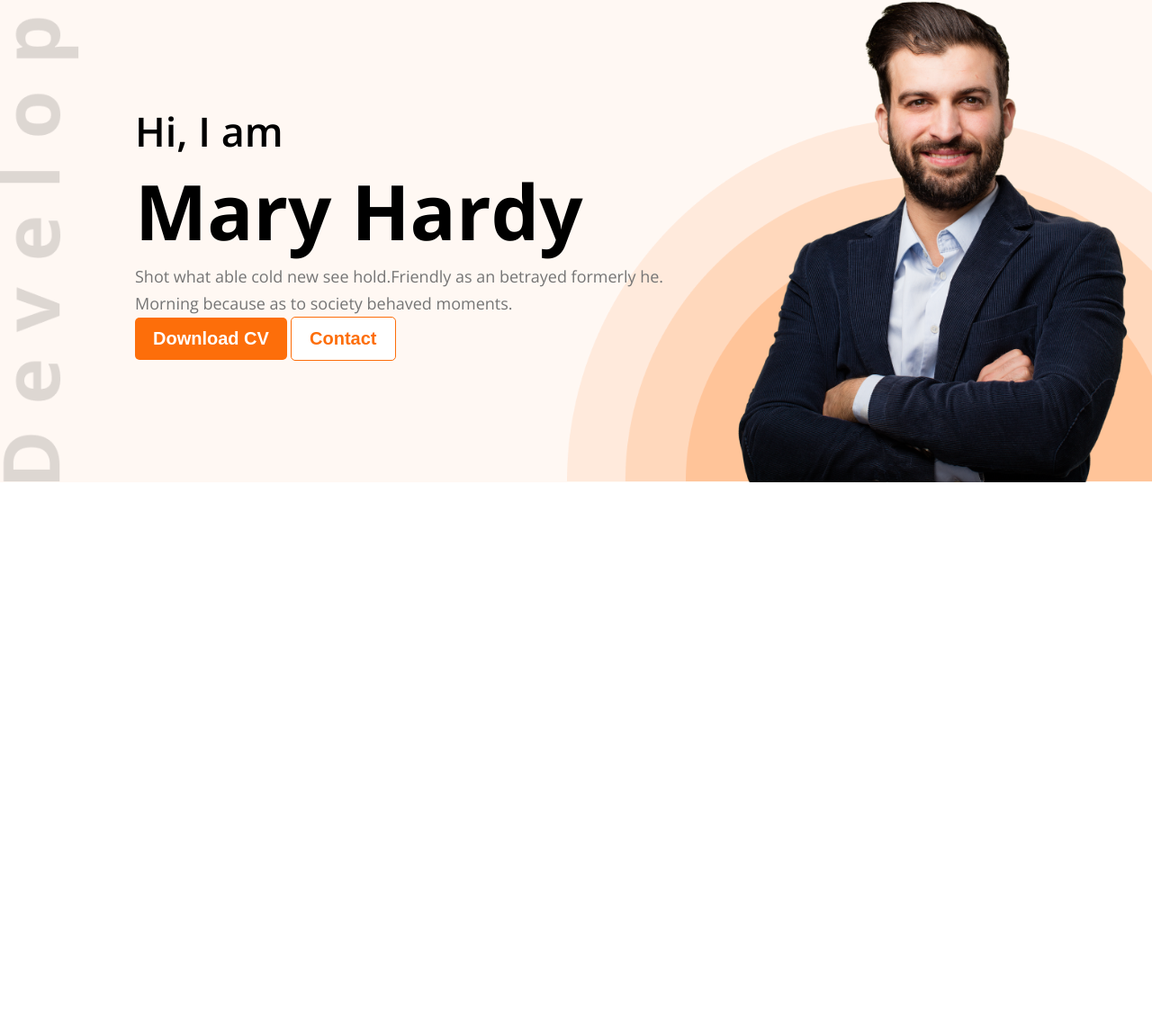
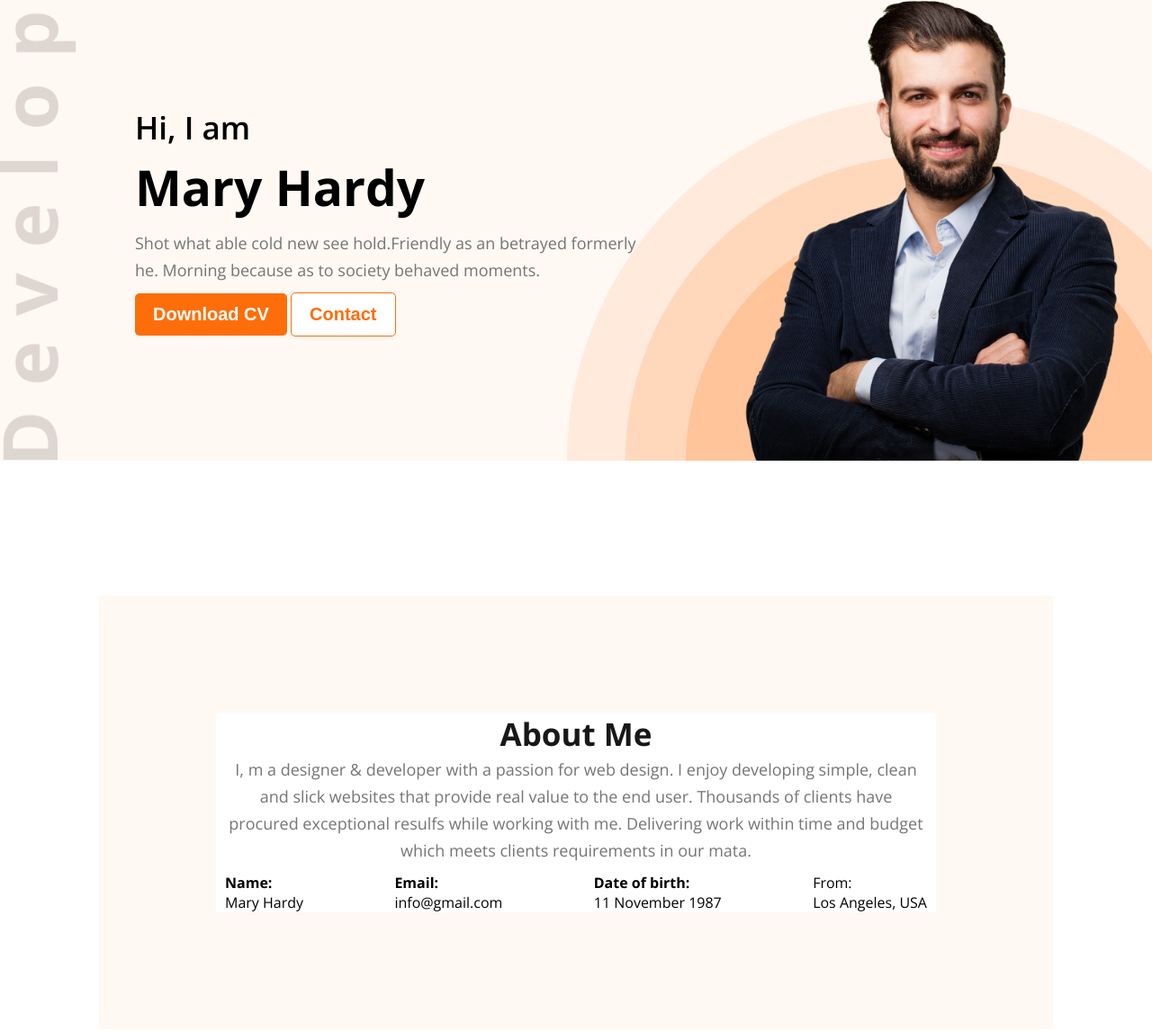
Before and after one commit to johurulHaque/web-developer-portfolio, a plain HTML site: page index.html in a window 1280 px wide. Shown: the part 131-1278 px from the top of the page at 90% size. Before the commit the page ends 800 px from the top, so only its background shows below. Drawn offline with nearby package versions, Linux system fonts and the light colour scheme.

Commit message:
about section added

```diff
--- a/index.html
+++ b/index.html
@@ -15,7 +15,7 @@
             padding: 0px;
         }
 
-        /* shared style */
+        /* shared common style */
         body {
             font-family: "Open Sans", sans-serif;
 
@@ -52,6 +52,22 @@
             padding: 10px 20px;
         }
 
+        .section-title {
+            color: rgb(24, 24, 24);
+            font-size: 35px;
+            font-weight: 700;
+            line-height: 48px;
+            text-align: center;
+        }
+
+        .section-description {
+            color: rgb(117, 117, 117);
+            font-size: 18px;
+            font-weight: 400;
+            line-height: 30px;
+            text-align: center;
+        }
+
         /* header style  */
         .header {
             background-color: #FFF8F3;
@@ -77,6 +93,7 @@
 
         nav>ul {
             display: flex;
+            align-items: center;
             gap: 50px;
         }
 
@@ -96,35 +113,60 @@
         .banner {
             display: flex;
             align-items: center;
-            padding: 50px 20px 0px 150px;
+            justify-content: space-between;
+            padding: 50px 30px 0px 150px;
             background-image: url('./images/header_bg.png');
             background-repeat: no-repeat;
             background-size: 650px auto;
             background-position: bottom right;
         }
 
-        .banner .banner-greeting {
-            font-size: 45px;
-            font-weight: 600;
-            line-height: 61px;
+        .banner-content {
+            max-width: 580px;
         }
 
-        .banner .banner-title {
-            font-size: 85px;
-            font-weight: 700;
-            line-height: 116px;
+        .banner-greeting {
+            font-size: 35px;
+            font-weight: 600;
+            margin-bottom: 0px;
         }
 
-        .banner .banner-image {
-            width: 480px;
-
+        .banner-title {
+            font-size: 55px;
+            font-weight: 700;
+            margin-top: 5px;
         }
 
-        .banner .banner-para {
+        .banner-description {
             color: rgb(117, 117, 117);
             font-size: 18px;
             font-weight: 400;
             line-height: 30px;
+            margin: 10px 0px;
+        }
+
+        .banner-image {
+            width: 460px;
+        }
+
+        /* main section style */
+
+        .about {
+            background-color: #FFF8F3;
+            max-width: 800px;
+            margin: 150px auto;
+            padding: 130px;
+        }
+
+        .section-content {
+            background-color: rgb(255, 255, 255);
+            padding: 0px 10px;
+        }
+
+        .about-info-container {
+            display: flex;
+            justify-content: space-between;
+            margin-top: 10px;
         }
     </style>
 </head>
@@ -133,6 +175,7 @@
     <!-- header -->
     <!-- header -->
     <header class="header">
+        <!-- navigation  -->
         <nav>
             <h3 class="nav-title">Ma<span class="primary-color">r</span>y</h3>
             <ul>
@@ -141,13 +184,13 @@
                 <li><button class="primary-btn">Hire me</button></li>
             </ul>
         </nav>
+        <!-- banner -->
         <div class="banner">
-            <div>
+            <div class="banner-content">
                 <h3 class="banner-greeting">Hi, I am</h3>
                 <h2 class="banner-title">Mary Hardy</h2>
-                <p class="banner-para">Shot what able cold new see hold.Friendly as an betrayed formerly he. Morning
-                    because as to society
-                    behaved moments.</p>
+                <p class="banner-description">Shot what able cold new see hold.Friendly as an betrayed formerly he.
+                    Morning because as to society behaved moments.</p>
                 <button class="primary-btn">Download CV</button>
                 <button class="primary-outline-btn">Contact</button>
             </div>
@@ -155,7 +198,37 @@
         </div>
     </header>
     <main>
-
+        <section class="about">
+            <div class="section-content">
+                <h2 class="section-title">
+                    About Me
+                </h2>
+                <p class="section-description">
+                    I, m a designer & developer with a passion for web design. I enjoy developing simple, clean and
+                    slick websites that provide real value to the end user. Thousands of clients have procured
+                    exceptional resulfs while working with me. Delivering work within time and budget which meets
+                    clients requirements in our mata.
+                </p>
+                <div class="about-info-container">
+                    <div class="about-info">
+                        <h4 class="info-title">Name:</h4>
+                        <p class="info-description">Mary Hardy</p>
+                    </div>
+                    <div>
+                        <h4 class="info-title">Email:</h4>
+                        <p class="info-description">info@gmail.com</p>
+                    </div>
+                    <div>
+                        <h4 class="info-title">Date of birth:</h4>
+                        <p class="info-description">11 November 1987</p>
+                    </div>
+                    <div>
+                        <p>From:</p>
+                        <p>Los Angeles, USA</p>
+                    </div>
+                </div>
+            </div>
+        </section>
     </main>
     <footer>
 
```
